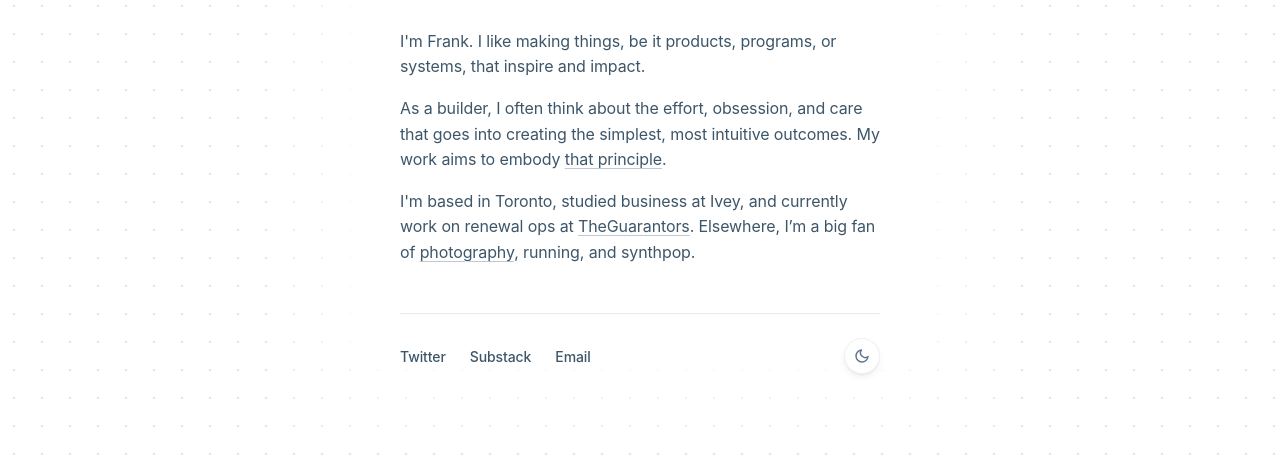
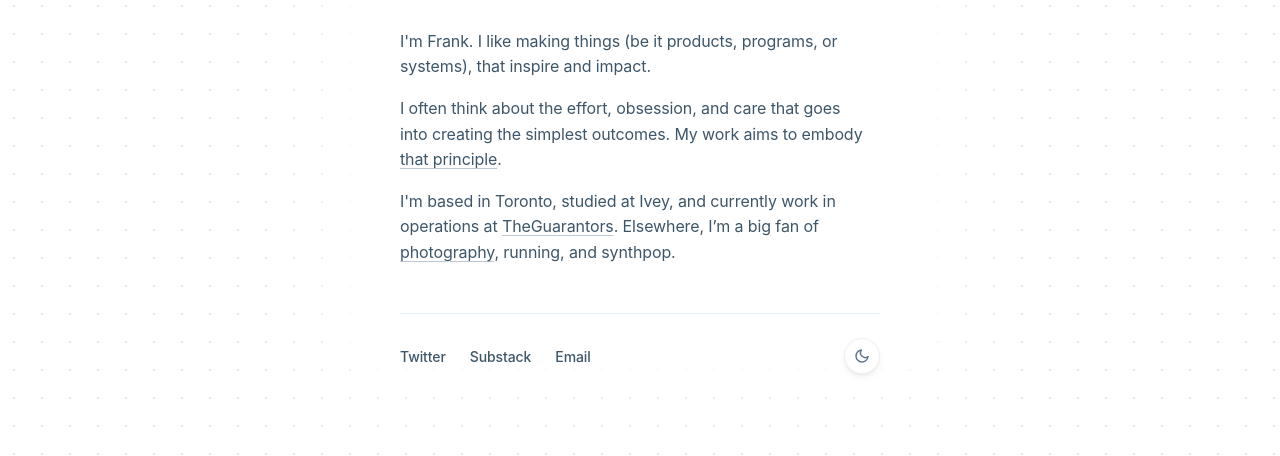
Before and after one commit to frankhme/portfolio, a plain HTML site: page index.html in a window 1280 px wide. Shown: the part 344-800 px from the top of the page. Drawn offline with Linux system fonts and the light colour scheme; a web font is replaced by a local one.

Commit message:
Update index.html

```diff
--- a/index.html
+++ b/index.html
@@ -705,9 +705,9 @@
     <p class="hed">Thanks for stopping&nbsp;by.</p>
 
     <div class="prose" id="bio">
-      <p>I'm Frank. I like making things, be it products, programs, or systems, that inspire and impact.</p>
-      <p>As a builder, I often think about the effort, obsession, and care that goes into creating the simplest, most intuitive outcomes. My work aims to embody <a href="https://en.wikipedia.org/wiki/Law_of_conservation_of_complexity" target="_blank" rel="noopener">that principle</a>.</p>
-      <p>I'm based in Toronto, studied business at Ivey, and currently work on renewal ops at <a href="https://theguarantors.com" target="_blank" rel="noopener">TheGuarantors</a>. Elsewhere, I’m a big fan of <a href="https://unsplash.com/@frankhme" target="_blank" rel="noopener">photography</a>, running, and synthpop.</p>
+      <p>I'm Frank. I like making things (be it products, programs, or systems), that inspire and impact.</p>
+      <p>I often think about the effort, obsession, and care that goes into creating the simplest outcomes. My work aims to embody <a href="https://en.wikipedia.org/wiki/Law_of_conservation_of_complexity" target="_blank" rel="noopener">that principle</a>.</p>
+      <p>I'm based in Toronto, studied at Ivey, and currently work in operations at <a href="https://theguarantors.com" target="_blank" rel="noopener">TheGuarantors</a>. Elsewhere, I’m a big fan of <a href="https://unsplash.com/@frankhme" target="_blank" rel="noopener">photography</a>, running, and synthpop.</p>
     </div>
 
     <hr class="hairline" aria-hidden="true" />
```
